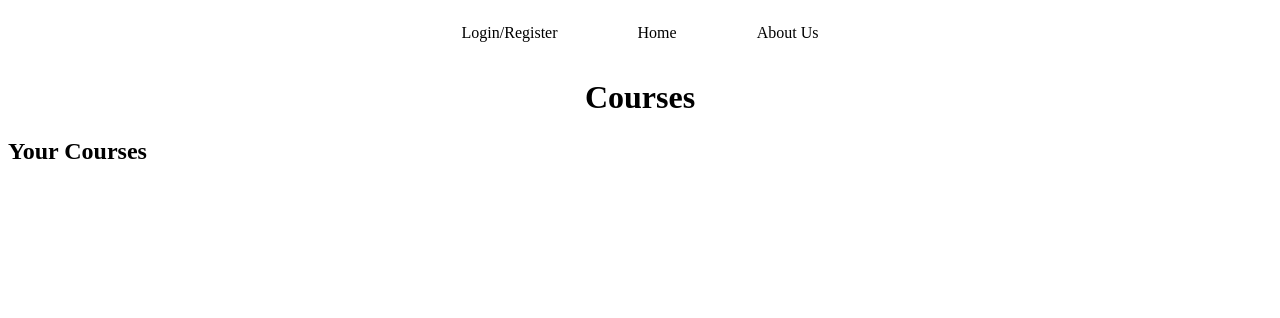
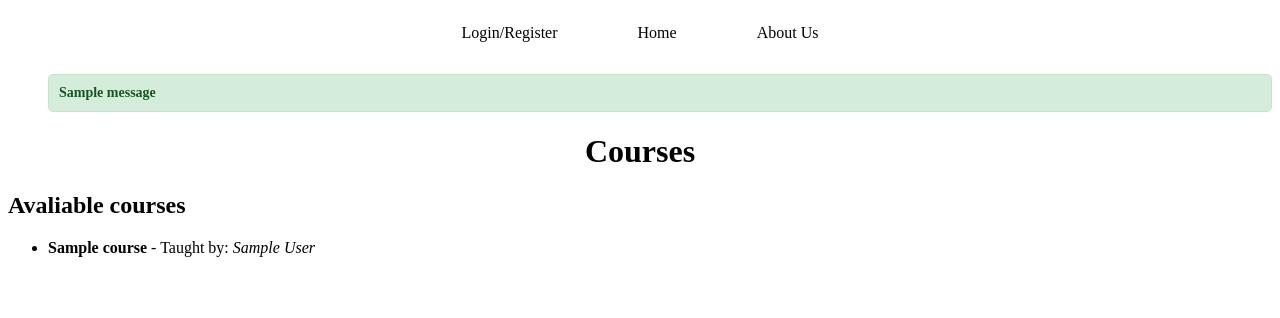
Before and after one commit to Personalized-Learning-Plaform-Compon/Personalized-Learning-Platform-Components, a Flask app: page /courses in a window 1280 px wide. Shown: the top 318 px of the page. Run offline with Flask 3, Linux system fonts and the light colour scheme; tables that the repository leaves empty hold one stand-in row (values such as "Sample post"); one stand-in notice (Sample message) is shown.

Commit message:
Allow students to enroll in courses and fix flash message

```diff
--- a/knowledgebase_app/app.py
+++ b/knowledgebase_app/app.py
@@ -4,7 +4,7 @@ from flask_login import LoginManager, login_required, login_user, logout_user, c
 from dotenv import load_dotenv
 from flask_migrate import Migrate
 from forms import LoginForm, RegistrationForm, StudentProfileForm
-from models import User, db, Students, Student_Progress, Quizzes, Teachers
+from models import User, db, Students, Student_Progress, Quizzes, Teachers, Courses, CourseEnrollment
 
 # Load environment variables from .env file
 load_dotenv()
@@ -162,18 +162,84 @@ def dashboard():
 
 
     # TODO: design Course model and update the query below
-    courses = [] #assuming this is where the courses from the database will go
+    # courses = [] #assuming this is where the courses from the database will go
 
-    return render_template('dashboard.html', user=user, courses=courses)
+    enrolled_courses = (
+        db.session.query(Courses)
+        .join(CourseEnrollment, Courses.id == CourseEnrollment.course_id)
+        .filter(CourseEnrollment.student_id == Students.id)
+        .all()
+    )
+
+    return render_template('dashboard.html', user=user, courses=enrolled_courses)
 
 
 @app.route('/survey')
 def survey():
     return render_template('survey.html')
 
-@app.route('/courses')
+@app.route('/courses', methods=['GET'])
 def courses():
-    return render_template('courses.html')
+    all_courses = db.session.query(Courses, Teachers).join(Teachers, Courses.teacher_id == Teachers.id).all()
+    enrolled_courses = [enrollment.course_id for enrollment in CourseEnrollment.query.filter_by(student_id=Students.id).all()]
+    return render_template('courses.html', courses=all_courses, enrolled_courses=enrolled_courses)
+
+@app.route('/enroll/<int:course_id>', methods=['POST'])
+@login_required
+def enroll(course_id):
+    # Ensure the logged-in user is a student
+    if current_user.user_type != "student":
+        flash("Only students can enroll in courses.", "danger")
+        return redirect(url_for("courses"))
+
+    # Retrieve the student's entry based on the logged-in user's ID
+    student = Students.query.filter_by(user_id=current_user.id).first()
+    if not student:
+        flash("Student profile not found.", "danger")
+        return redirect(url_for("courses"))
+
+    # Get the student_id from the Students table
+    student_id = student.id
+
+    # Check if the student is already enrolled in the course
+    enrollment_exists = CourseEnrollment.query.filter_by(student_id=student_id, course_id=course_id).first()
+    if enrollment_exists:
+        flash("You are already enrolled in this course.", "info")
+        return redirect(url_for("courses"))
+
+    # Create a new enrollment entry
+    enrollment = CourseEnrollment(course_id=course_id, student_id=student_id)
+    db.session.add(enrollment)
+    db.session.commit()
+    flash("Successfully enrolled in the course!", "success")
+    return redirect(url_for("courses"))
+
+@app.route('/unenroll/<int:course_id>', methods=['POST'])
+@login_required
+def unenroll(course_id):
+    # Ensure the user is a student
+    if current_user.user_type != "student":
+        flash("Only students can unenroll from courses.", "danger")
+        return redirect(url_for('courses'))
+
+    # Get the student's record
+    student = Students.query.filter_by(user_id=current_user.id).first()
+    if not student:
+        flash("Student record not found.", "danger")
+        return redirect(url_for('courses'))
+
+    # Find the enrollment record
+    enrollment = CourseEnrollment.query.filter_by(course_id=course_id, student_id=student.id).first()
+    if not enrollment:
+        flash("You are not enrolled in this course.", "warning")
+        return redirect(url_for('courses'))
+
+    # Remove the enrollment record
+    db.session.delete(enrollment)
+    db.session.commit()
+    flash("Successfully unenrolled from the course.", "success")
+    return redirect(url_for('courses'))
+
 
 if __name__ == "__main__":
     with app.app_context():
--- a/knowledgebase_app/static/css/style.css
+++ b/knowledgebase_app/static/css/style.css
@@ -1,6 +1,7 @@
 h1{
     text-align: center;
 }
+
 
 .centered{
     display: flex;
@@ -163,3 +164,7 @@ h1{
     color: #721c24;
     border: 1px solid #f5c6cb;
 }
+
+.flashes {
+    list-style-type: none;
+}
--- a/knowledgebase_app/templates/courses.html
+++ b/knowledgebase_app/templates/courses.html
@@ -14,10 +14,23 @@
     <div class="container">
         <h1>Courses</h1>
 
-        <h2>Your Courses</h2>
+        <h2>Avaliable courses</h2>
         <ul>
-            {% for course in courses %}
-                <li>{{ course.name }} - {{ course.instructor }}</li>
+            {% for course, teacher in courses %}
+            <li>
+                <strong>{{ course.name }}</strong> - Taught by: <em>{{ teacher.name }}</em>
+                {% if current_user.user_type == "student" %}
+                    {% if course.id in enrolled_courses %}
+                        <form action="{{ url_for('unenroll', course_id=course.id) }}" method="post" style="display: inline;">
+                            <button type="submit" class="red-btn">Unenroll</button>
+                        </form>
+                    {% else %}
+                        <form action="{{ url_for('enroll', course_id=course.id) }}" method="post" style="display: inline;">
+                            <button type="submit" class="red-btn">Enroll</button>
+                        </form>
+                    {% endif %}
+                {% endif %}
+            </li>
             {% endfor %}
         </ul>
 </html>
--- a/knowledgebase_app/templates/index.html
+++ b/knowledgebase_app/templates/index.html
@@ -24,6 +24,19 @@
                 <li><a href="{{ url_for('about') }}">About Us</a></li>
             </ul>
         </nav>
+
+        <!-- Flash messages -->
+        <div class="flash-messages">
+            {% with messages = get_flashed_messages(with_categories=True) %}
+                {% if messages %}
+                    <ul class="flashes">
+                        {% for category, message in messages %}
+                            <li class="message {{ category }}">{{ message }}</li>
+                        {% endfor %}
+                    </ul>
+                {% endif %}
+            {% endwith %}
+        </div>
         {% block content %}
         {% endblock %}
     </body>
```
Also changed, not shown: knowledgebase_app/models.py (+14 -0 lines), knowledgebase_app/templates/dashboard.html (+1 -21 lines), knowledgebase_app/templates/login.html (+0 -12 lines), knowledgebase_app/templates/profile.html (+0 -13 lines), knowledgebase_app/templates/register.html (+0 -13 lines).
